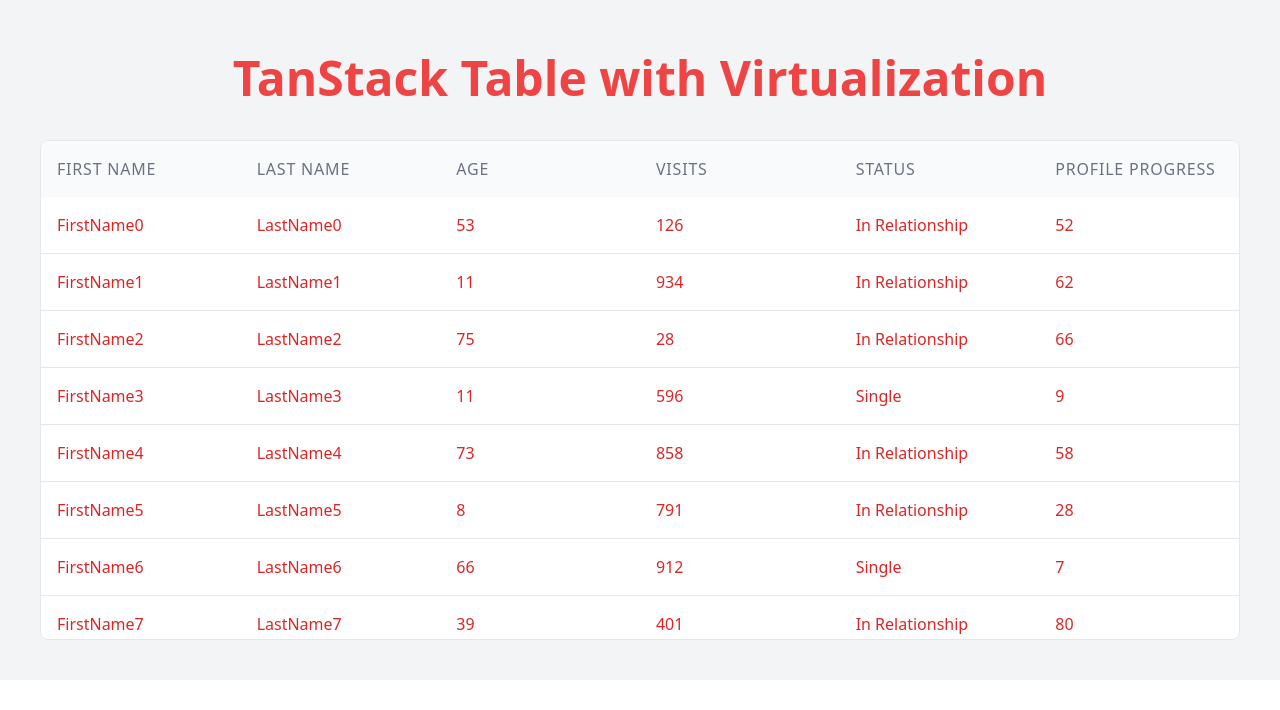
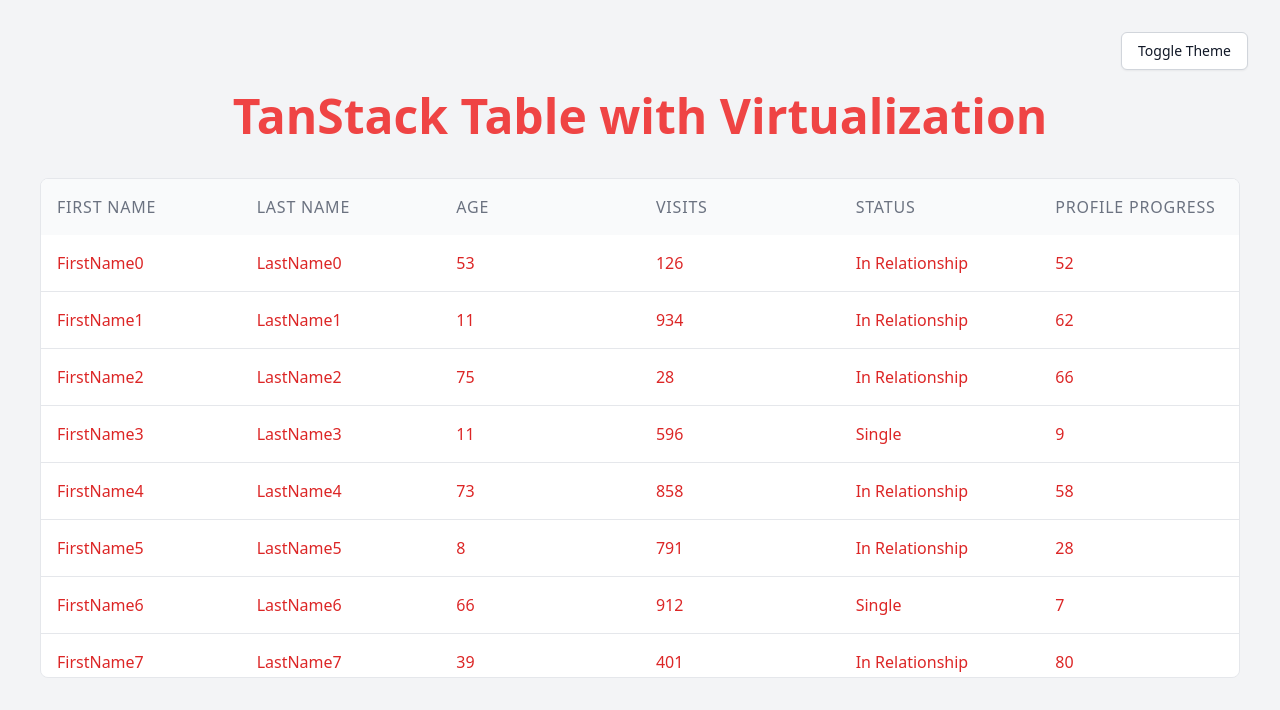
Before and after one commit to Aravinthan-J/tanstack-react-table, a React (Vite) app: page / in a window 1280 px wide. Shown: the top 710 px of the page. Built offline with nearby package versions, Linux system fonts and the light colour scheme.

Commit message:
theme added

```diff
--- a/src/App.tsx
+++ b/src/App.tsx
@@ -1,9 +1,20 @@
 
+import { useTheme } from "./ThemeProvider";
 import { Table } from './Table';
 
 export function App() {
+  const { theme, setTheme } = useTheme();
+
   return (
-    <div className="max-w-7xl mx-auto p-8 relative z-10 font-sans bg-gray-100">
+    <div className="max-w-7xl mx-auto p-8 relative z-10 font-sans bg-gray-100 dark:bg-gray-900 text-gray-900 dark:text-gray-100 min-h-screen">
+      <div className="flex justify-end mb-4">
+        <button
+          onClick={() => setTheme(theme === 'dark' ? 'light' : 'dark')}
+          className="px-4 py-2 rounded-md border border-gray-300 dark:border-gray-700 bg-white dark:bg-gray-800 text-sm font-medium shadow-sm hover:bg-gray-50 dark:hover:bg-gray-700 transition-colors"
+        >
+          Toggle Theme
+        </button>
+      </div>
       <h1 className="text-5xl font-bold my-4 leading-tight text-red-500 text-center">
         TanStack Table with Virtualization
       </h1>
--- /dev/null
+++ b/src/ThemeProvider.tsx
@@ -0,0 +1,70 @@
+import React, { createContext, useContext, useEffect, useState } from "react";
+
+type Theme = "dark" | "light" | "system";
+
+type ThemeProviderProps = {
+  children: React.ReactNode;
+  defaultTheme?: Theme;
+  storageKey?: string;
+};
+
+type ThemeProviderState = {
+  theme: Theme;
+  setTheme: (theme: Theme) => void;
+};
+
+const initialState: ThemeProviderState = {
+  theme: "system",
+  setTheme: () => null,
+};
+
+const ThemeProviderContext = createContext<ThemeProviderState>(initialState);
+
+export function ThemeProvider({
+  children,
+  defaultTheme = "system",
+  storageKey = "vite-ui-theme",
+  ...props
+}: ThemeProviderProps) {
+  const [theme, setTheme] = useState<Theme>(
+    () => (localStorage.getItem(storageKey) as Theme) || defaultTheme
+  );
+
+  useEffect(() => {
+    const root = window.document.documentElement;
+    root.classList.remove("light", "dark");
+
+    if (theme === "system") {
+      const systemTheme = window.matchMedia("(prefers-color-scheme: dark)")
+        .matches
+        ? "dark"
+        : "light";
+      root.classList.add(systemTheme);
+      return;
+    }
+
+    root.classList.add(theme);
+  }, [theme]);
+
+  const value = {
+    theme,
+    setTheme: (theme: Theme) => {
+      localStorage.setItem(storageKey, theme);
+      setTheme(theme);
+    },
+  };
+
+  return (
+    <ThemeProviderContext.Provider {...props} value={value}>
+      {children}
+    </ThemeProviderContext.Provider>
+  );
+}
+
+export const useTheme = () => {
+  const context = useContext(ThemeProviderContext);
+  if (context === undefined) {
+    throw new Error("useTheme must be used within a ThemeProvider");
+  }
+  return context;
+};
--- a/src/frontend.tsx
+++ b/src/frontend.tsx
@@ -5,12 +5,20 @@
  * It is included in `src/index.html`.
  */
 
+import React from "react";
 import { createRoot } from "react-dom/client";
 import { App } from "./App";
+import { ThemeProvider } from "./ThemeProvider";
 
 function start() {
   const root = createRoot(document.getElementById("root")!);
-  root.render(<App />);
+  root.render(
+    <React.StrictMode>
+      <ThemeProvider defaultTheme="dark" storageKey="ui-theme">
+        <App />
+      </ThemeProvider>
+    </React.StrictMode>
+  );
 }
 
 if (document.readyState === "loading") {
```
